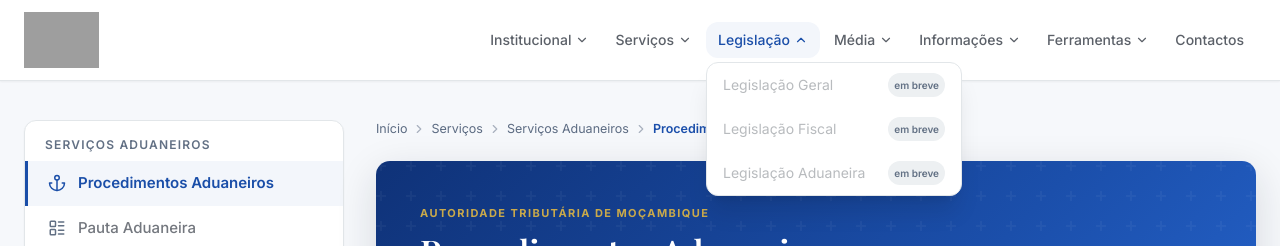
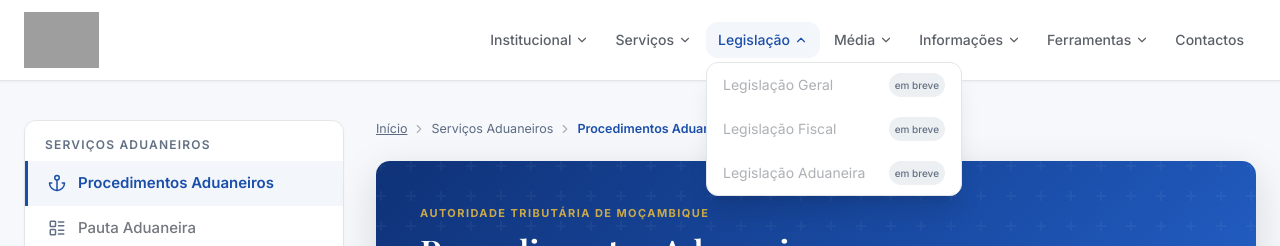
Before and after one commit to mects-s-a/at_website, a React (Vite) app: page /servicos/procedimentos-aduaneiros in a window 1280 px wide. Both pictures are taken after a click on the link "Legislação". Shown: the top 246 px of the page. Built offline with nearby package versions, Linux system fonts and the light colour scheme; grey boxes are pictures that could not be loaded.

Commit message:
New pages corrections and initial updates

```diff
--- /dev/null
+++ b/src/components/common/breadcrumbs.jsx
@@ -0,0 +1,37 @@
+import { Link } from "react-router-dom";
+import { ChevronRight, Home } from "lucide-react";
+
+export default function Breadcrumbs({ trackLabel, trackHref, currentPageLabel }) {
+  return (
+    <nav className="flex items-center gap-1.5 text-xs sm:text-sm text-foreground/60 mb-6 font-medium select-none">
+      {/* Home link */}
+      <Link
+        to="/"
+        className="flex items-center gap-1 hover:text-primary transition-colors text-foreground/70"
+      >
+        <Home className="w-3.5 h-3.5" />
+        <span>Início</span>
+      </Link>
+
+      <ChevronRight className="w-3.5 h-3.5 text-foreground/30 shrink-0" />
+
+      {/* Track Link (Aduaneiros or Tributários) */}
+      <Link
+        to={trackHref}
+        className="hover:text-primary transition-colors text-foreground/70"
+      >
+        {trackLabel}
+      </Link>
+
+      {currentPageLabel && (
+        <>
+          <ChevronRight className="w-3.5 h-3.5 text-foreground/30 shrink-0" />
+          {/* Active page item - non-clickable */}
+          <span className="text-foreground font-semibold">
+            {currentPageLabel}
+          </span>
+        </>
+      )}
+    </nav>
+  );
+}
--- a/src/components/layout/navbar.jsx
+++ b/src/components/layout/navbar.jsx
@@ -1,18 +1,6 @@
 import { useState, useRef, useEffect } from "react";
 import { Link } from "react-router-dom";
 import { Menu, X, ChevronDown } from "lucide-react";
-
-/**
- * navbar.jsx
- * ──────────
- * - No external links to the old site
- * - Items without a route yet show an "em breve" badge and are non-clickable
- * - Desktop: hover opens dropdown; clicking a top-level item with a submenu
- *   toggles the dropdown without navigating
- * - Mobile: accordion expand/collapse per section; "em breve" items greyed out
- * - Servicos submenu maps to all 7 /servicos/:slug routes
- * - Institucional submenu all point to /sobre-at (tab switching handled inside)
- */
 
 const navItems = [
   {
@@ -31,13 +19,8 @@ const navItems = [
     label: "Serviços",
     href: "/servicos",
     submenu: [
-      { label: "Procedimentos Aduaneiros", href: "/servicos/procedimentos-aduaneiros" },
-      { label: "Pauta Aduaneira",          href: "/servicos/pauta-aduaneira" },
-      { label: "Formulários Aduaneiros",   href: "/servicos/formularios-aduaneiros" },
-      { label: "Estâncias Aduaneiras",     href: "/servicos/estancias-aduaneiras" },
-      { label: "Impostos",                 href: "/servicos/impostos" },
-      { label: "Calendário Fiscal",        href: "/servicos/calendario-fiscal" },
-      { label: "Formulários Fiscais",      href: "/servicos/formularios-fiscais" },
+      { label: "Serviços Aduaneiros",  href: "/servicos/procedimentos-aduaneiros" },
+      { label: "Serviços Tributários", href: "/servicos/impostos" },
     ],
   },
   {
@@ -85,7 +68,6 @@ const navItems = [
   },
 ];
 
-// Smooth-scroll handler for hash links; no-op for empty hrefs
 const handleHashScroll = (e, href) => {
   if (!href) return;
   if (href.startsWith("#")) {
@@ -100,49 +82,6 @@ const handleHashScroll = (e, href) => {
   }
 };
 
-// ── Dropdown item renderer ────────────────────────────────────────────────────
-function DropdownItem({ item, closeDropdown }) {
-  // Empty href → "em breve" placeholder
-  if (!item.href) {
-    return (
-      <span
-        key={item.label}
-        className="flex items-center justify-between px-4 py-2.5 text-sm text-foreground/30 cursor-default select-none"
-      >
-        {item.label}
-        <span className="text-[10px] font-semibold bg-muted text-muted-foreground px-1.5 py-0.5 rounded-full ml-2">
-          em breve
-        </span>
-      </span>
-    );
-  }
-
-  const isInternal = item.href.startsWith("/");
-
-  if (isInternal) {
-    return (
-      <Link
-        to={item.href}
-        onClick={closeDropdown}
-        className="block px-4 py-2.5 text-sm text-foreground/80 hover:bg-primary hover:text-primary-foreground transition-colors"
-      >
-        {item.label}
-      </Link>
-    );
-  }
-
-  return (
-    <a
-      href={item.href}
-      onClick={(e) => { handleHashScroll(e, item.href); closeDropdown(); }}
-      className="block px-4 py-2.5 text-sm text-foreground/80 hover:bg-primary hover:text-primary-foreground transition-colors"
-    >
-      {item.label}
-    </a>
-  );
-}
-
-// ── Desktop dropdown panel ────────────────────────────────────────────────────
 function DropdownMenu({ items, isOpen, closeDropdown }) {
   return (
     <div
@@ -152,21 +91,52 @@ function DropdownMenu({ items, isOpen, closeDropdown }) {
           : "opacity-0 -translate-y-2 pointer-events-none"
       }`}
     >
-      {items.map((item) => (
-        <DropdownItem key={item.label} item={item} closeDropdown={closeDropdown} />
-      ))}
+      {items.map((item) => {
+        if (!item.href) {
+          return (
+            <span
+              key={item.label}
+              className="flex items-center justify-between px-4 py-2.5 text-sm text-foreground/35 cursor-default select-none"
+            >
+              {item.label}
+              <span className="text-[10px] font-medium bg-muted text-muted-foreground px-1.5 py-0.5 rounded-full">
+                em breve
+              </span>
+            </span>
+          );
+        }
+
+        const isInternal = item.href.startsWith("/");
+        return isInternal ? (
+          <Link
+            key={item.label}
+            to={item.href}
+            onClick={closeDropdown}
+            className="block px-4 py-2.5 text-sm text-foreground/80 hover:bg-primary hover:text-primary-foreground transition-colors"
+          >
+            {item.label}
+          </Link>
+        ) : (
+          <a
+            key={item.label}
+            href={item.href}
+            onClick={(e) => { handleHashScroll(e, item.href); closeDropdown(); }}
+            className="block px-4 py-2.5 text-sm text-foreground/80 hover:bg-primary hover:text-primary-foreground transition-colors"
+          >
+            {item.label}
+          </a>
+        );
+      })}
     </div>
   );
 }
 
-// ── Navbar ────────────────────────────────────────────────────────────────────
 export default function Navbar() {
   const [open, setOpen] = useState(false);
   const [activeDropdown, setActiveDropdown] = useState(null);
   const [mobileExpanded, setMobileExpanded] = useState(null);
   const navRef = useRef(null);
 
-  // Close dropdown when clicking outside
   useEffect(() => {
     const handler = (e) => {
       if (navRef.current && !navRef.current.contains(e.target)) {
@@ -184,25 +154,21 @@ export default function Navbar() {
     }
   };
 
-  const closeDropdown = () => setActiveDropdown(null);
-
   return (
     <>
-      {/* Spacer — prevents content hiding under the fixed header */}
       <div className="h-16 sm:h-20" />
 
       <header
         ref={navRef}
-        className="fixed top-0 left-0 right-0 z-50 bg-white/95 backdrop-blur-xl border-b border-border shadow-sm"
+        className="fixed top-0 left-0 right-0 z-50 bg-white/95 backdrop-blur-xl border-b border-border shadow-sm w-full"
       >
         <div className="max-w-7xl mx-auto px-4 sm:px-6">
           <div className="flex items-center justify-between h-16 sm:h-20">
 
-            {/* Logo */}
             <Link
               to="/"
               className="flex items-center gap-2 shrink-0"
-              onClick={closeDropdown}
+              onClick={() => setActiveDropdown(null)}
             >
               <img
                 src="https://at-mocambique.tributo670.workers.dev/Imagens/logo-at.png"
@@ -265,7 +231,7 @@ export default function Navbar() {
                       <DropdownMenu
                         items={item.submenu}
                         isOpen={isActive}
-                        closeDropdown={closeDropdown}
+                        closeDropdown={() => setActiveDropdown(null)}
                       />
                     )}
                   </div>
@@ -273,7 +239,6 @@ export default function Navbar() {
               })}
             </nav>
 
-            {/* Mobile hamburger */}
             <button
               onClick={() => setOpen((o) => !o)}
               className="lg:hidden p-2 rounded-lg hover:bg-muted"
@@ -284,7 +249,7 @@ export default function Navbar() {
           </div>
         </div>
 
-        {/* ── Mobile menu ── */}
+        {/* Mobile menu */}
         {open && (
           <div className="lg:hidden border-t border-border bg-white px-4 py-3 space-y-1 max-h-[80vh] overflow-y-auto">
             {navItems.map((item) => {
@@ -334,11 +299,9 @@ export default function Navbar() {
                     )}
                   </div>
 
-                  {/* Mobile submenu */}
                   {item.submenu && isExpanded && (
                     <div className="ml-4 mt-1 space-y-0.5 border-l-2 border-primary/20 pl-3">
                       {item.submenu.map((sub) => {
-                        // Empty href → "em breve"
                         if (!sub.href) {
                           return (
                             <span
@@ -352,7 +315,6 @@ export default function Navbar() {
                             </span>
                           );
                         }
-
                         const isInternalSub = sub.href.startsWith("/");
                         return isInternalSub ? (
                           <Link
--- a/src/pages/Seg/Institucional/sobre-at.jsx
+++ b/src/pages/Seg/Institucional/sobre-at.jsx
@@ -1,4 +1,5 @@
 import { useState } from "react";
+import { Link } from "react-router-dom";
 import { ChevronRight } from "lucide-react";
 import sobreATStyles from "./atstyles";
 import InstitucionalSidebar from "./institucional-sidebar";
@@ -42,7 +43,7 @@ function ComingSoonTab({ title }) {
 }
 
 const HERO = {
-  sobre:           { title: "Sobre a Instituição",          desc: "Conheça o organismo do Estado responsável pela administração tributária e aduaneira nacional, instituído para impulsionar o crescimento sustentável." },
+  sobre:           { title: "Sobre a Instituição",          desc: "Conheça o organismo do State responsável pela administração tributária e aduaneira nacional, instituído para impulsionar o crescimento sustentável." },
   atribuicoes:     { title: "Atribuições e Competências",   desc: "Explore o escopo legal de atuação, competências regulamentares e as responsabilidades essenciais confiadas à nossa governação." },
   organograma:     { title: "Organograma Institucional",    desc: "Veja o encadeamento hierárquico, coordenação operacional e a árvore estrutural das Direcções Gerais da AT." },
   infraestruturas: { title: "Infraestruturas & Delegações", desc: "Localize delegações provinciais, terminais de carga internacionais e postos de fiscalização fronteiriça." },
@@ -72,11 +73,17 @@ export default function SobreAT() {
         <InstitucionalSidebar activeTab={activeTab} onTabChange={setActiveTab} />
         <main className="main-content">
 
-          {/* Breadcrumb */}
+          {/* Connected and styled Breadcrumbs */}
           <div className="custom-breadcrumb">
-            <span>Início</span>
+            <Link
+              to="/"
+              style={{ color: "inherit", textDecoration: "underline" }}
+              className="hover:opacity-80 transition-opacity"
+            >
+              Início
+            </Link>
             <ChevronRight className="w-3.5 h-3.5 opacity-50" />
-            <span>Institucional</span>
+            <span style={{ color: "var(--sat-muted-fg)" }}>Institucional</span>
             <ChevronRight className="w-3.5 h-3.5 opacity-50" />
             <span className="current">{BREADCRUMB[activeTab]}</span>
           </div>
--- a/src/pages/Seg/Servicos/servicos.jsx
+++ b/src/pages/Seg/Servicos/servicos.jsx
@@ -1,4 +1,4 @@
-import { useParams, Navigate } from "react-router-dom";
+import { useParams, Navigate, Link } from "react-router-dom";
 import { ChevronRight } from "lucide-react";
 import sobreATStyles from "../Institucional/atstyles";
 import ServicosSidebar from "./serv.sidebar";
@@ -24,7 +24,7 @@ const TABS = {
     component: () => <ComingSoonTab title="Procedimentos Aduaneiros" />,
   },
   "pauta-aduaneira": {
-    hero: { title: "Pauta Aduaneira", desc: "Pesquise as taxas e classificações tarifárias aplicáveis às mercadorias que transitam pela fronteira moçambicana." },
+    hero: { title: "Pauta Aduaneira", desc: "Pesquise as taxas e classifications tarifárias aplicáveis às mercadorias que transitam pela fronteira moçambicana." },
     breadcrumb: "Pauta Aduaneira", section: "Serviços Aduaneiros",
     component: () => <ComingSoonTab title="Pauta Aduaneira" />,
   },
@@ -69,20 +69,28 @@ export default function Servicos() {
       <div className="shell">
         <ServicosSidebar />
         <main className="main-content">
+
+          {/* Underlined clickable "Início" entry point */}
           <div className="custom-breadcrumb">
-            <span>Início</span>
-            <ChevronRight className="w-3.5 h-3.5 opacity-50" />
-            <span>Serviços</span>
+            <Link
+              to="/"
+              style={{ color: "inherit", textDecoration: "underline" }}
+              className="hover:opacity-80 transition-opacity"
+            >
+              Início
+            </Link>
             <ChevronRight className="w-3.5 h-3.5 opacity-50" />
             <span style={{ color: "var(--sat-muted-fg)" }}>{tab.section}</span>
             <ChevronRight className="w-3.5 h-3.5 opacity-50" />
             <span className="current">{tab.breadcrumb}</span>
           </div>
+
           <div className="page-hero">
             <div className="eyebrow">Autoridade Tributária de Moçambique</div>
             <h1>{tab.hero.title}</h1>
             <p>{tab.hero.desc}</p>
           </div>
+
           <TabComponent />
         </main>
       </div>
--- a/src/pages/Seg/sobreat.jsx
+++ /dev/null
@@ -1,4 +0,0 @@
-// This file is a redirect shim.
-// The real SobreAT implementation lives in ./Institucional/sobre-at.jsx
-// This file exists only to satisfy any stale imports pointing here.
-export { default } from "./Institucional/sobre-at";
```
Also changed, not shown: src/components/features/tax/taxcalculator.jsx (+5 -5 lines).
